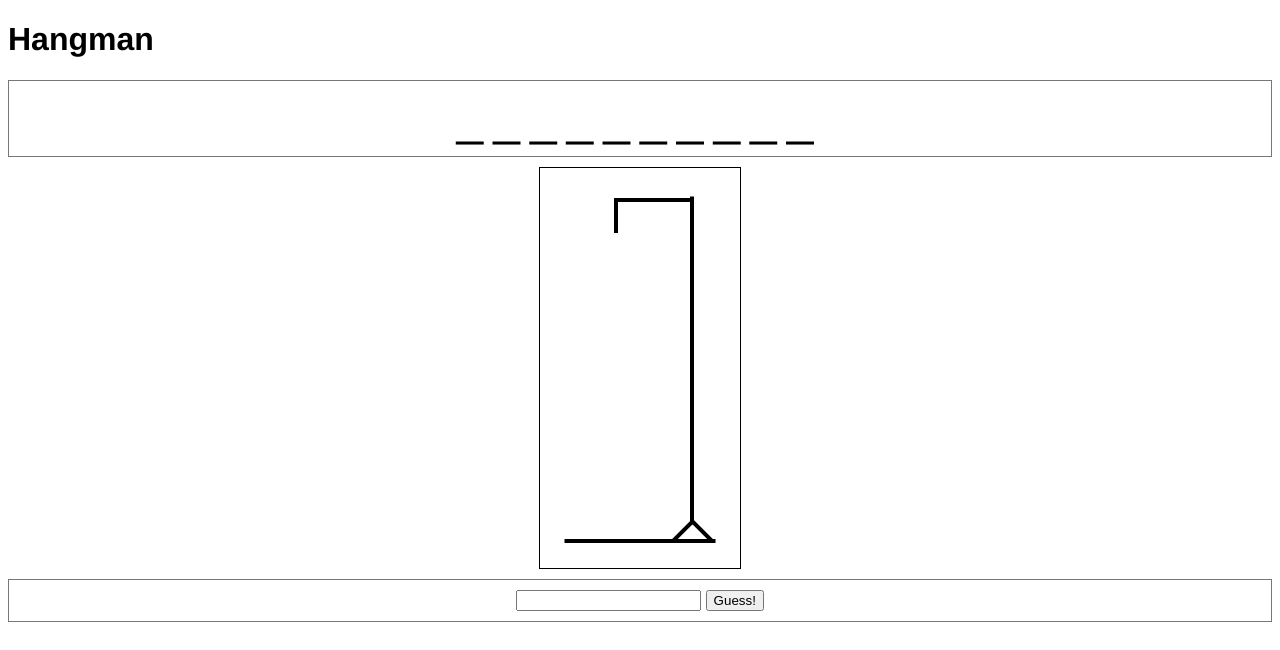
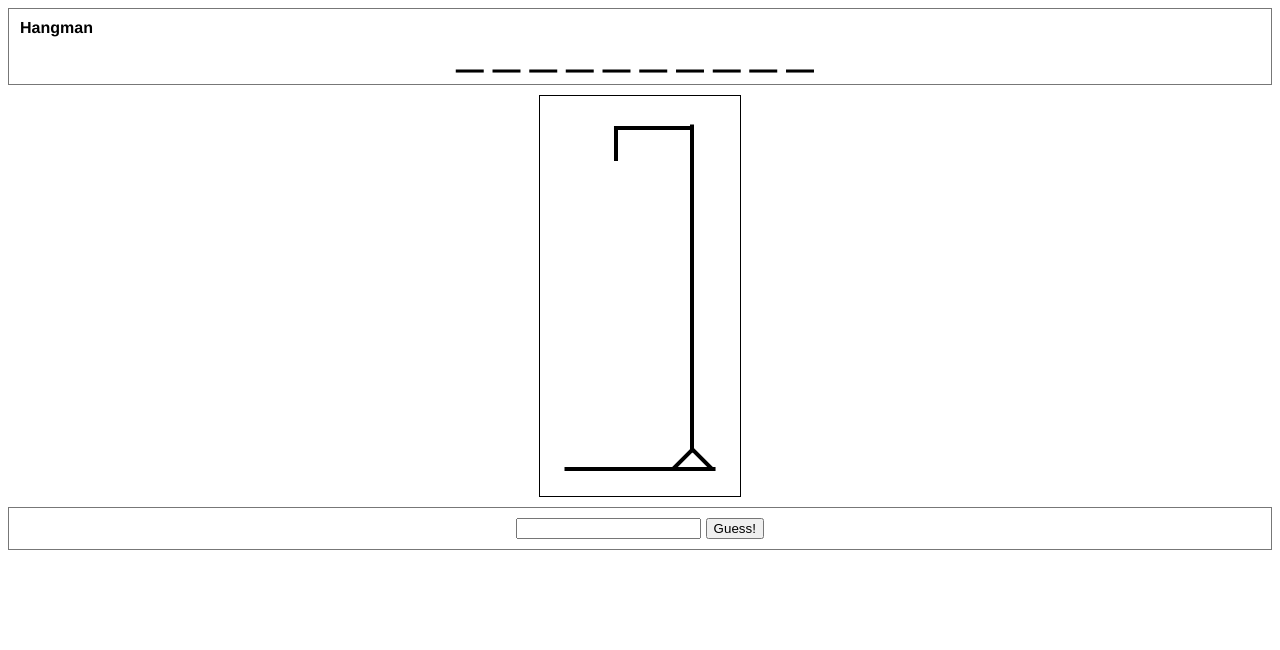
Before and after one commit to tiy-dallas-fee-crash-courses/building-hangman-2016-may-31, a plain HTML site: page complete/index.html in a window 1280 px wide. Drawn offline with Linux system fonts and the light colour scheme.

Commit message:
shrinking hangman to give me more vertical space

```diff
--- a/complete/style.css
+++ b/complete/style.css
@@ -1,5 +1,11 @@
 body {
   font-family: Helvetica, sans-serif;
+}
+
+h1 {
+  font-size: 1em;
+  left: 20px;
+  position: absolute;
 }
 
 #word-display {
```
